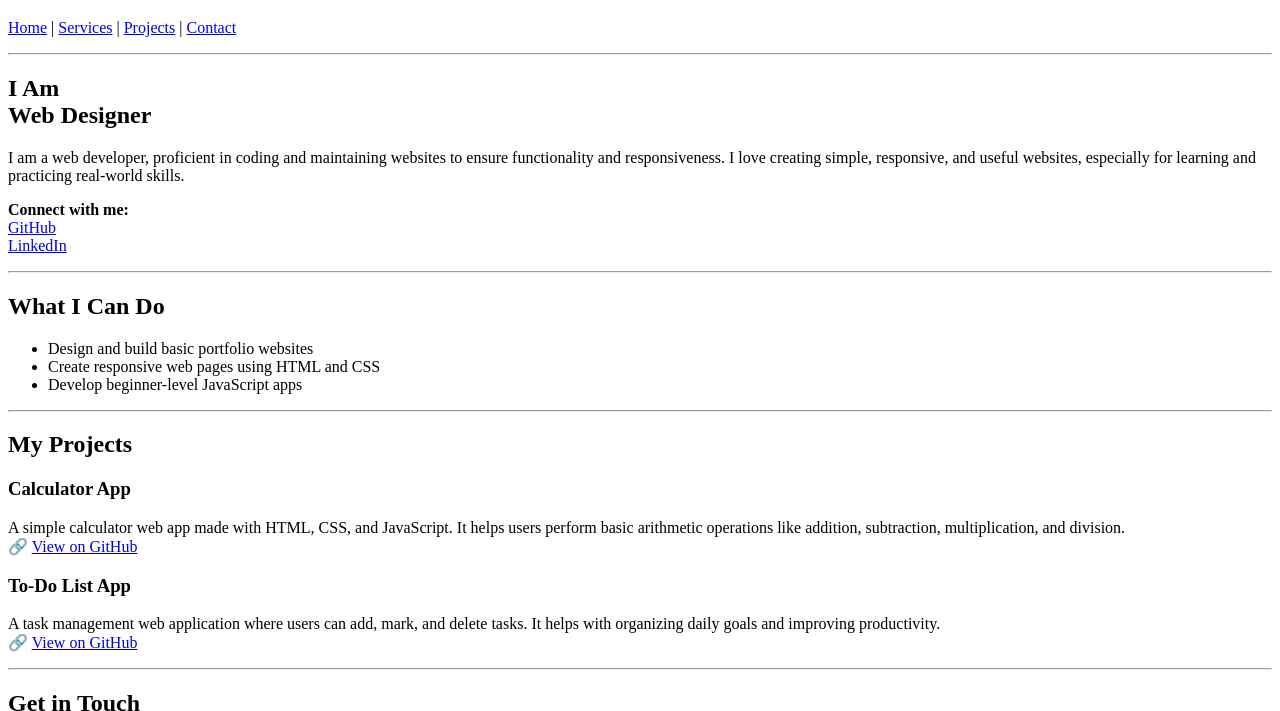
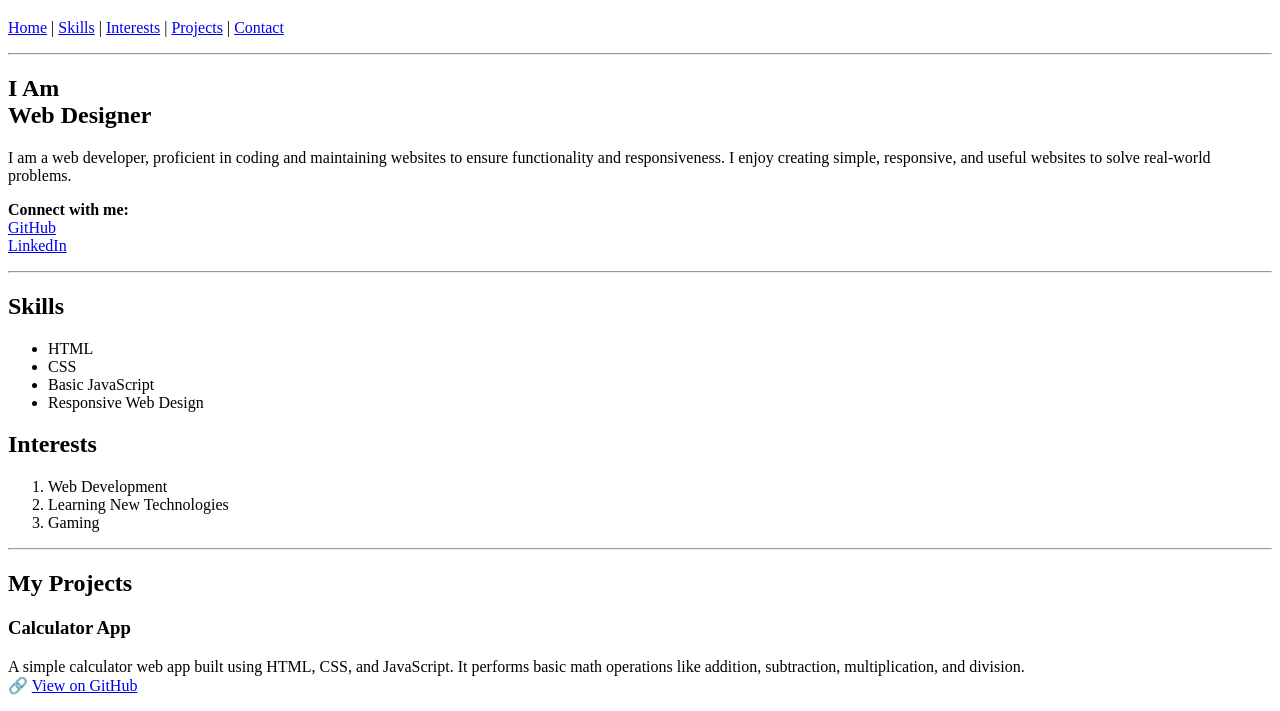
Before and after one commit to lohreddyk/portfolio-website, a plain HTML site: page index.html in a window 1280 px wide. Shown: the part 61-772 px from the top of the page. Drawn offline with Linux system fonts and the light colour scheme.

Commit message:
Update index.html

```diff
--- a/index.html
+++ b/index.html
@@ -9,7 +9,8 @@
   <h1>K LOHITH KUMAR</h1>
   <p>
     <a href="#home">Home</a> |
-    <a href="#services">Services</a> |
+    <a href="#skills">Skills</a> |
+    <a href="#interests">Interests</a> |
     <a href="#projects">Projects</a> |
     <a href="#contact">Contact</a>
   </p>
@@ -19,7 +20,7 @@
   <h2 id="home">I Am<br><strong>Web Designer</strong></h2>
   <p>
     I am a web developer, proficient in coding and maintaining websites to ensure functionality and responsiveness.
-    I love creating simple, responsive, and useful websites, especially for learning and practicing real-world skills.
+    I enjoy creating simple, responsive, and useful websites to solve real-world problems.
   </p>
 
   <p>
@@ -29,32 +30,41 @@
   </p>
   <hr>
 
-  <!-- Skills / Services -->
-  <h2 id="services">What I Can Do</h2>
+  <!-- Skills -->
+  <h2 id="skills">Skills</h2>
   <ul>
-    <li>Design and build basic portfolio websites</li>
-    <li>Create responsive web pages using HTML and CSS</li>
-    <li>Develop beginner-level JavaScript apps</li>
+    <li>HTML</li>
+    <li>CSS</li>
+    <li>Basic JavaScript</li>
+    <li>Responsive Web Design</li>
   </ul>
+
+  <!-- Interests -->
+  <h2 id="interests">Interests</h2>
+  <ol>
+    <li>Web Development</li>
+    <li>Learning New Technologies</li>
+    <li>Gaming</li>
+  </ol>
   <hr>
 
-  <!-- My Projects -->
+  <!-- Projects -->
   <h2 id="projects">My Projects</h2>
 
   <h3>Calculator App</h3>
   <p>
-    A simple calculator web app made with HTML, CSS, and JavaScript. It helps users perform basic arithmetic operations like addition, subtraction, multiplication, and division.<br>
+    A simple calculator web app built using HTML, CSS, and JavaScript. It performs basic math operations like addition, subtraction, multiplication, and division.<br>
     🔗 <a href="https://github.com/lohreddyk/calculator" target="_blank">View on GitHub</a>
   </p>
 
   <h3>To-Do List App</h3>
   <p>
-    A task management web application where users can add, mark, and delete tasks. It helps with organizing daily goals and improving productivity.<br>
+    A basic task management app to add, complete, and delete daily tasks. Made using HTML, CSS, and JavaScript.<br>
     🔗 <a href="https://github.com/lohreddyk/todo-list" target="_blank">View on GitHub</a>
   </p>
   <hr>
 
-  <!-- Contact Info -->
+  <!-- Contact -->
   <h2 id="contact">Get in Touch</h2>
   <p>Email: <a href="mailto:klohithkumar2005@gmail.com">klohithkumar2005@gmail.com</a></p>
   <p>Phone: <a href="tel:+918217780676">+91 8217780676</a></p>
```
